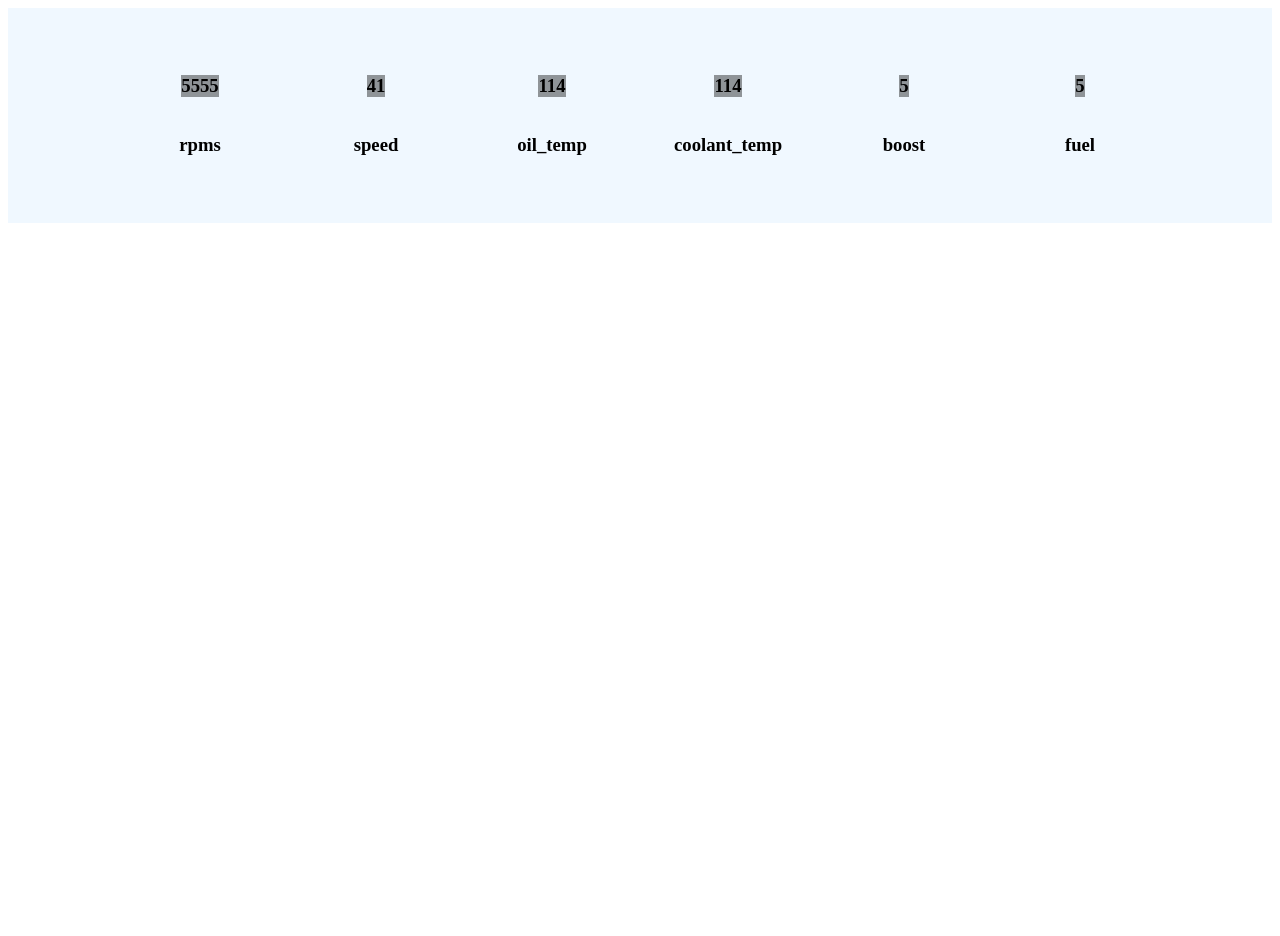
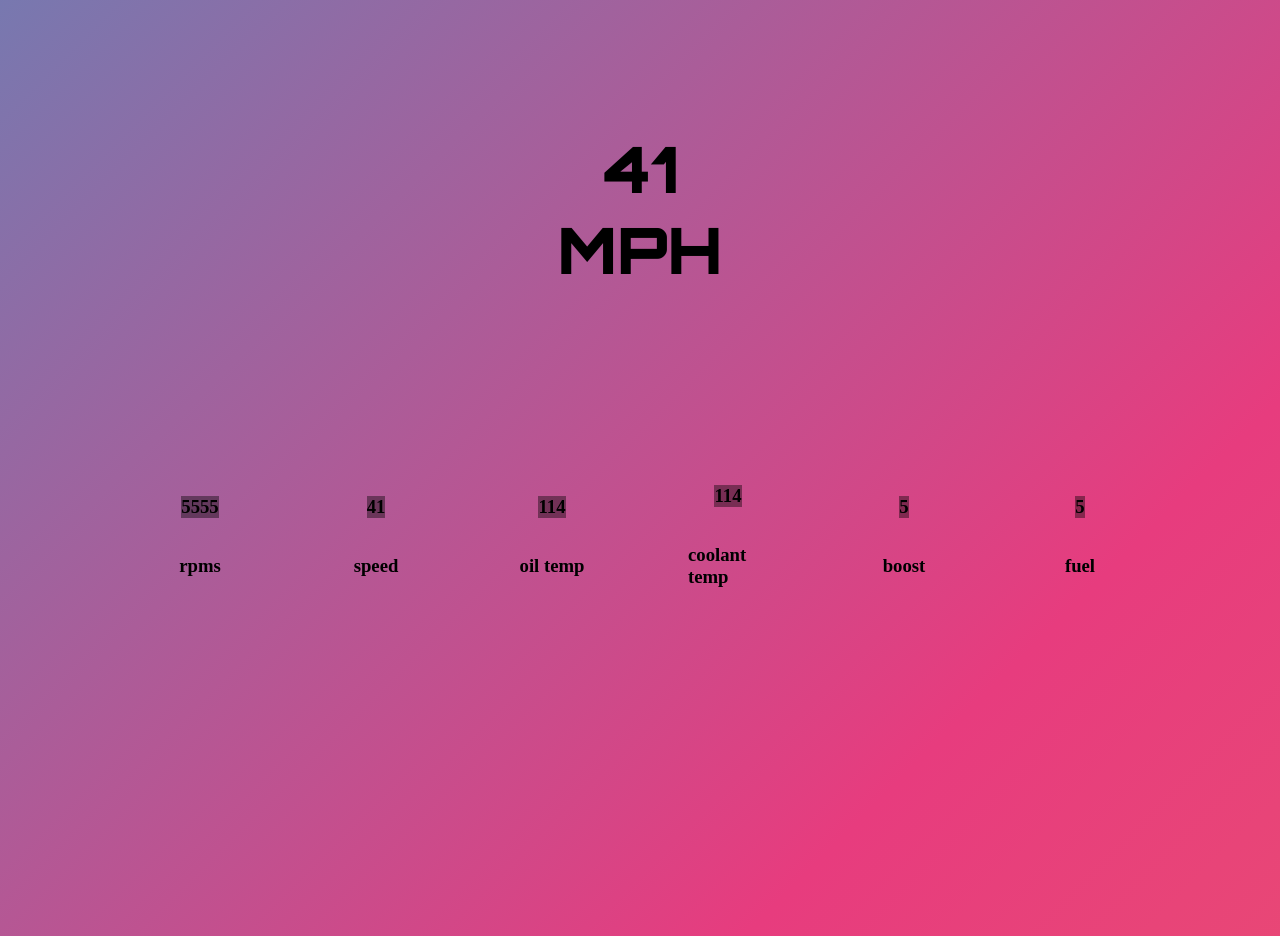
Before and after one commit to Calen-Ray/pi-dash, a Flask app: page / in a window 1280 px wide. Before the commit the page ends 223 px from the top, so only its background shows below. Run offline with Flask 3, Linux system fonts and the light colour scheme.

Commit message:
made some style choices on lunch from work

```diff
--- /dev/null
+++ b/pi-dash/static/css/calens.css
@@ -0,0 +1,70 @@
+/*
+inspo from:  https://codepen.io/P1N2O/pen/pyBNzX
+basically took the above and adjusted colors and speed of transiiton
+*/
+body {
+	background: linear-gradient(-45deg, #ee7752, #e73c7e, #23a6d5, #23d5ab);
+	background-size: 400% 400%;
+	animation: gradient 30s ease infinite;
+	height: 100vh;
+    overflow: hidden;
+}
+
+@keyframes gradient {
+	0% {
+		background-position: 0% 50%;
+	}
+	50% {
+		background-position: 100% 50%;
+	}
+	100% {
+		background-position: 0% 50%;
+	}
+}
+
+
+.sensor-value {
+    background-color: rgba(0, 0, 0, 0.403) ;
+}
+
+.guage-container {
+    display: flex;
+    flex-direction: row;
+    flex-wrap: wrap;
+    align-items: center;
+    justify-content: center;
+}
+
+.guage-container > * {
+    margin: 3rem;
+    display: flex;
+    flex-direction: column;
+    width: 5rem;
+    align-items: center;
+    justify-content: center;
+}
+
+.speed-guage{
+    margin: 10vw 30vw 10vw 30vw;
+    display: flex;
+    flex-direction: column;
+    align-items: center;
+    flex-wrap: wrap;
+    align-content: center;
+    font-size: 5vw;
+}
+
+.orbitron-font {
+    font-family: "Orbitron", sans-serif;
+    font-optical-sizing: auto;
+    font-weight: 900;
+    font-style: bold;
+}
+
+p {
+    display: block;
+    margin-block-start: 0px;
+    margin-block-end: 0px;
+    margin-inline-start: 0px;
+    margin-inline-end: 0px;
+}
--- a/pi-dash/static/js/dash.js
+++ b/pi-dash/static/js/dash.js
@@ -3,9 +3,9 @@ const genericGuage = {
     props: ['flask_values'],
     emits: ['updatePost'],
     template: `
-    <div class="generic-guage">
+    <div :class="[guageTitle]">
         <h3 class="sensor-value">[[ mutableList[1] ]]</h3>
-        <h3 class="sensor-name">[[ mutableList[0] ]]</h3>
+        <h3 class="sensor-name">[[ mutableList[0].replace('_', ' ') ]]</h3>
     </div>
     `,
     mounted() {
@@ -25,7 +25,43 @@ const genericGuage = {
     data() {
         // think of this as 'global' variables but for inter-app
         return {
-            mutableList: this.flask_values
+            mutableList: this.flask_values,
+            guageTitle: this.flask_values[0] + ' generic-guage '
+        }
+    },
+    created() {
+
+    }
+}
+
+// speed guage component to be imported for speedometer styling specific skins
+const speedGuage = {
+    props: ['flask_values'],
+    emits: ['updatePost'],
+    template: `
+    <div class="speed-guage orbitron-font" >
+        <p class="speed-value">[[ mutableList[1] ]]</p>
+        <p class="speed-name">MPH</p>
+    </div>
+    `,
+    mounted() {
+        console.log(`Successfully mounted speed guage styled component`)
+        setInterval(() => {
+            this.fetchData(this.mutableList[0])
+        }, 500);
+    },
+
+    methods: {
+        // Think of this as a place to keep your functions you'll use in app
+        async fetchData(endpointName) {
+            this.mutableList[1] = await (await fetch(`/${endpointName}`)).json()
+        },
+    },
+
+    data() {
+        // think of this as 'global' variables but for inter-app
+        return {
+            mutableList: [ 'speed', this.flask_values]
         }
     },
     created() {
@@ -65,7 +101,8 @@ var app = Vue.createApp({
     },
 
     components: {
-        genericGuage
+        genericGuage,
+        speedGuage
     }
 
 
--- a/pi-dash/templates/index.html
+++ b/pi-dash/templates/index.html
@@ -5,11 +5,24 @@
     <meta name="viewport" content="width=device-width, initial-scale=1.0">
     <title>dashboard test env</title>
     <script src="https://unpkg.com/vue@3/dist/vue.global.js"></script>
-    <link rel="stylesheet" href="static/css/main.css"></link>
+    <!-- <link rel="stylesheet" href="static/css/main.css"></link> -->
+    <link rel="stylesheet" href="static/css/calens.css"></link>
+
+    <!-- Font family stuff to be locally downloaded -->
+    <link rel="preconnect" href="https://fonts.googleapis.com">
+    <link rel="preconnect" href="https://fonts.gstatic.com" crossorigin>
+    <link href="https://fonts.googleapis.com/css2?family=Orbitron:wght@400..900&display=swap" rel="stylesheet">
 </head>
 <body>
     <!-- Vue3 is new for me, so pardon syntaxically vue2 looking structure -->
     <div id="app">
+        <div classs="speed-container">
+            <speed-guage
+            :flask_values='flaskData["speed"]'
+            >
+
+            </speed-guage>
+        </div>
         <div class="guage-container">
             <generic-guage
             v-for="val in Object.entries(flaskData)"
```
